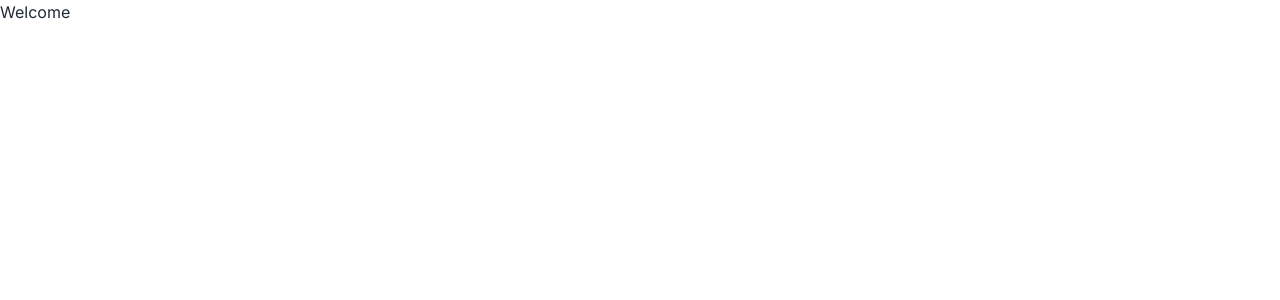
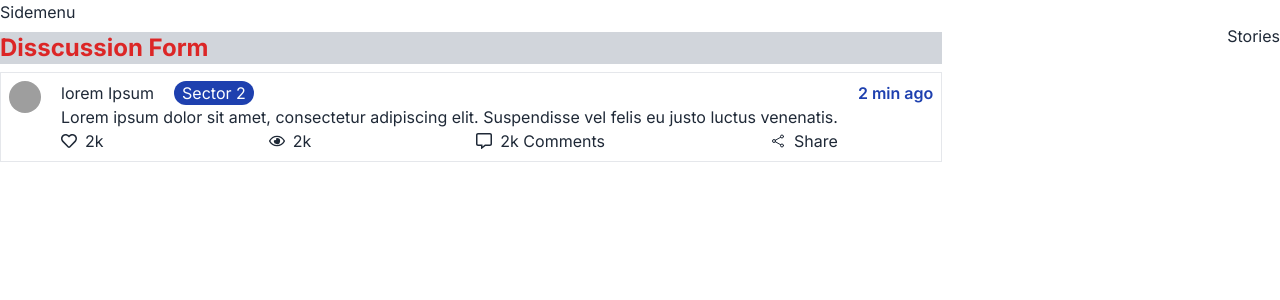
Before and after one commit to jannat710/nextjs-frontend-task, a Next.js app: page / in a window 1280 px wide. Shown: the top 300 px of the page. Built offline with nearby package versions, Linux system fonts and the light colour scheme; grey boxes are pictures that could not be loaded.

Commit message:
added Disscussion Form

```diff
--- a/next.config.mjs
+++ b/next.config.mjs
@@ -1,4 +1,8 @@
 /** @type {import('next').NextConfig} */
-const nextConfig = {};
+const nextConfig = {
+    images:{
+        domains:['png.pngtree.com']
+    }
+};
 
 export default nextConfig;
--- a/package.json
+++ b/package.json
@@ -11,7 +11,8 @@
   "dependencies": {
     "next": "14.1.4",
     "react": "^18",
-    "react-dom": "^18"
+    "react-dom": "^18",
+    "react-icons": "^5.0.1"
   },
   "devDependencies": {
     "autoprefixer": "^10.4.19",
--- a/src/app/layout.js
+++ b/src/app/layout.js
@@ -4,14 +4,16 @@ import "./globals.css";
 const inter = Inter({ subsets: ["latin"] });
 
 export const metadata = {
-  title: "Create Next App",
+  title: "NextJS Assignment",
   description: "Generated by create next app",
 };
 
 export default function RootLayout({ children }) {
   return (
     <html lang="en">
-      <body className={inter.className}>{children}</body>
+      <body className={inter.className}>
+        {children}
+        </body>
     </html>
   );
 }
--- a/src/app/page.js
+++ b/src/app/page.js
@@ -1,9 +1,13 @@
+import Home from '@/components/Home/Home';
+import SideMenu from '@/components/shared/SideMenu/SideMenu';
 import React from 'react';
 
 const HomePage = () => {
   return (
     <div>
-      <h1>Welcome</h1>
+      {/* <h1>Welcome</h1> */}
+      <SideMenu></SideMenu>
+      <Home></Home>
     </div>
   );
 };
--- /dev/null
+++ b/src/components/Home/Discussion/Disscussion.js
@@ -0,0 +1,51 @@
+import Image from "next/image";
+import {  FaRegCommentAlt, FaRegEye, FaRegHeart } from "react-icons/fa";
+import { IoShareSocialOutline } from "react-icons/io5";
+
+
+const Disscussion = () => {
+    return (
+        <div>
+            <h1 className="text-2xl text-red-600 font-bold bg-gray-300 my-2">Disscussion Form</h1>
+            <div className="border p-2">
+            <div className="flex gap-5">
+                <Image
+                    alt="profile"
+                    height={500}
+                    width={500}
+                    className="h-8 w-8 rounded-full"
+                    src='https://png.pngtree.com/png-vector/20220807/ourmid/pngtree-man-avatar-wearing-gray-suit-png-image_6102786.png'
+                />
+                <div>
+                    <div className="flex items-center gap-5">
+                    <h1>lorem Ipsum</h1>
+                    <button className="bg-blue-800 text-white rounded-full px-2">Sector 2</button>
+                    </div>
+                    <p>Lorem ipsum dolor sit amet, consectetur adipiscing elit. Suspendisse vel felis eu justo luctus venenatis.</p>
+                    <div className="flex justify-between">
+                        <div className="flex gap-2 justify-center items-center">
+                            <FaRegHeart />
+                            <p>2k</p>
+                        </div>
+                        <div className="flex gap-2 justify-center items-center">
+                            <FaRegEye />
+                            <p>2k</p>
+                        </div>
+                        <div className="flex gap-2 justify-center items-center">
+                        <FaRegCommentAlt />
+                            <p>2k Comments</p>
+                        </div>
+                        <div className="flex gap-2 justify-center items-center">
+                        <IoShareSocialOutline />
+                            <p>Share</p>
+                        </div>
+                    </div>
+                </div>
+                <p className="text-blue-800 font-semibold">2 min ago</p>
+            </div>
+        </div>
+        </div>
+    );
+};
+
+export default Disscussion;
--- /dev/null
+++ b/src/components/Home/Home.js
@@ -0,0 +1,14 @@
+import Disscussion from "./Discussion/Disscussion";
+import Stories from "./Stories/Stories";
+
+
+const Home = () => {
+    return (
+        <div className="flex justify-between">
+            <Disscussion></Disscussion>
+            <Stories></Stories>
+        </div>
+    );
+};
+
+export default Home;
--- /dev/null
+++ b/src/components/Home/Stories/Stories.js
@@ -0,0 +1,11 @@
+
+
+const Stories = () => {
+    return (
+        <div>
+            Stories
+        </div>
+    );
+};
+
+export default Stories;
--- /dev/null
+++ b/src/components/shared/SideMenu/SideMenu.js
@@ -0,0 +1,12 @@
+
+
+const SideMenu = () => {
+    return (
+        <div className="bg-">
+
+            Sidemenu
+        </div>
+    );
+};
+
+export default SideMenu;
```
Also changed, not shown: src/assets/profile.png (added), 1 other file (tests, documents, lock files or other folders).
